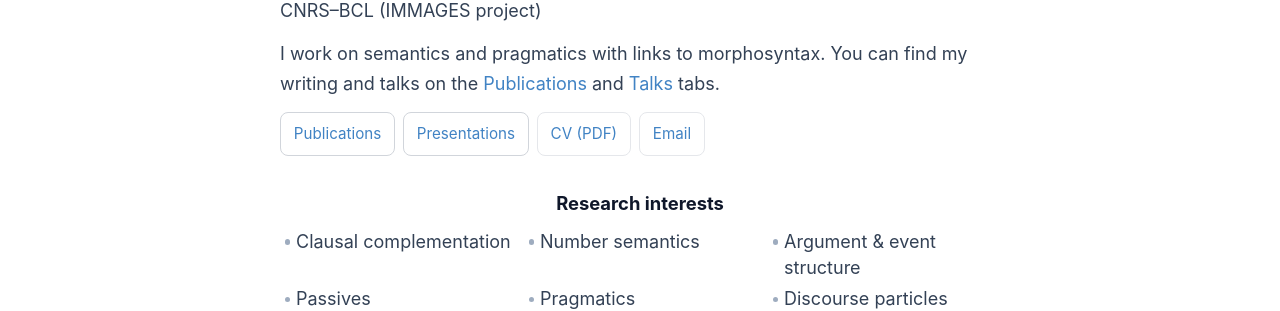
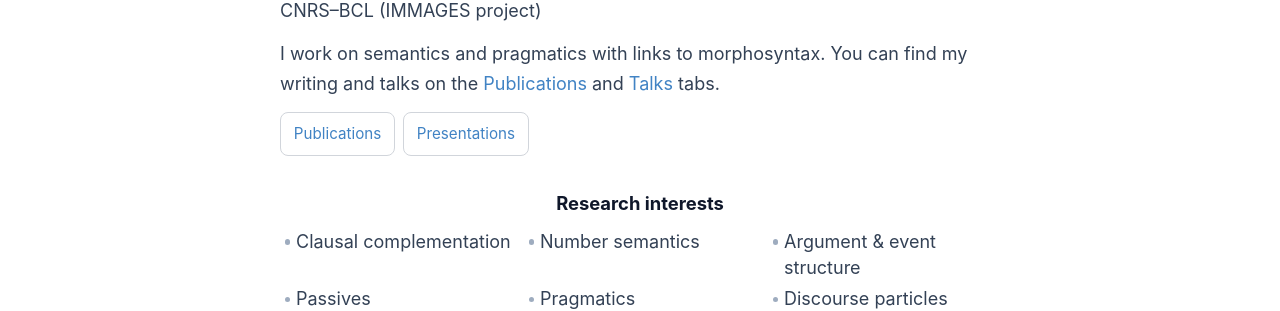
Before and after one commit to furkandikmen/furkandikmen.github.io, a Jekyll site: the page built from index.html, in a window 1280 px wide. Shown: the part 329-640 px from the top of the page. Built offline with Jekyll 4.4.1, drawn with Linux system fonts in a browser that asks for light colours; the list of posts is cut into pages by our own code.

Commit message:
Update index.html

```diff
--- a/index.html
+++ b/index.html
@@ -76,9 +76,6 @@ layout: default
   <div class="actions">
     <a class="primary" href="{{ '/publications/' | relative_url }}">Publications</a>
     <a class="primary" href="{{ '/presentations/' | relative_url }}">Presentations</a>
-    <!-- Optional: update/remove -->
-    <a href="{{ '/assets/cv.pdf' | relative_url }}">CV (PDF)</a>
-    <a href="mailto:furkan.dikmen@etu.univ-cotedazur.fr">Email</a>
   </div>
 </section>
 
```
